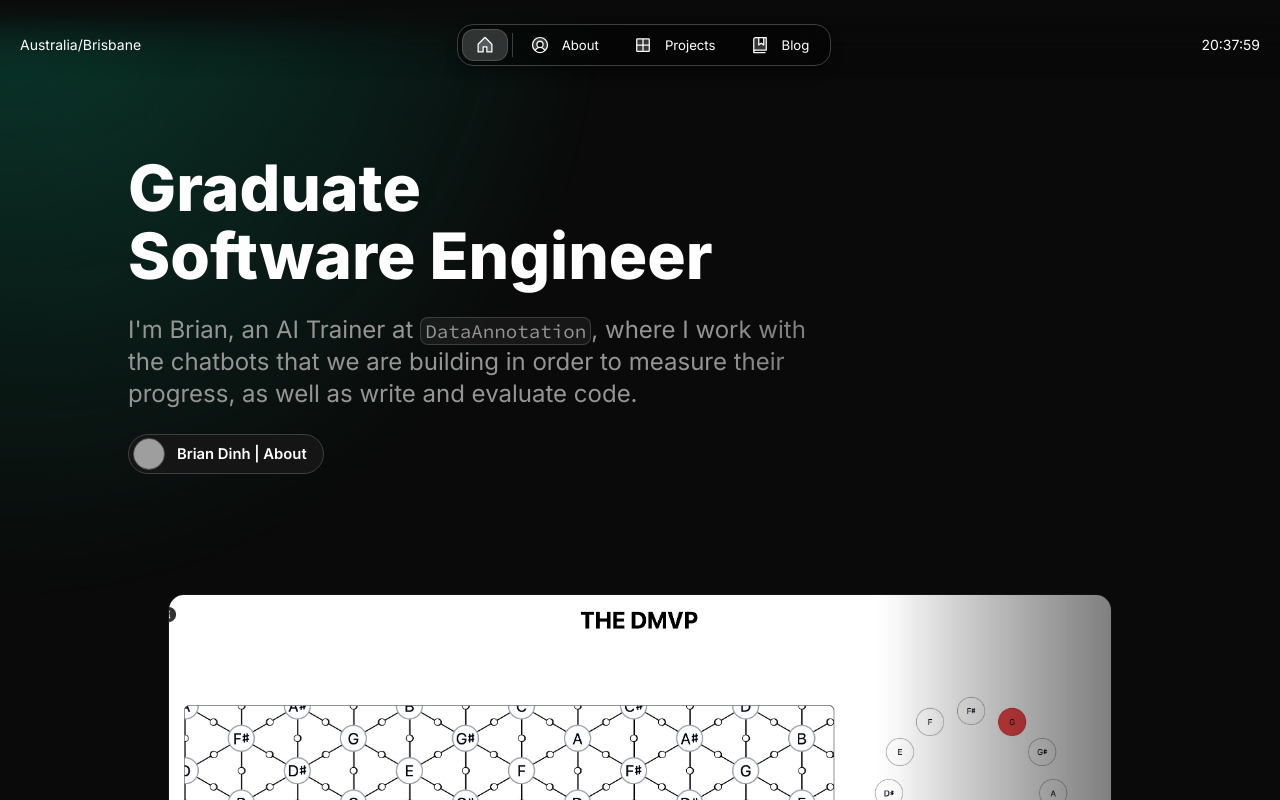
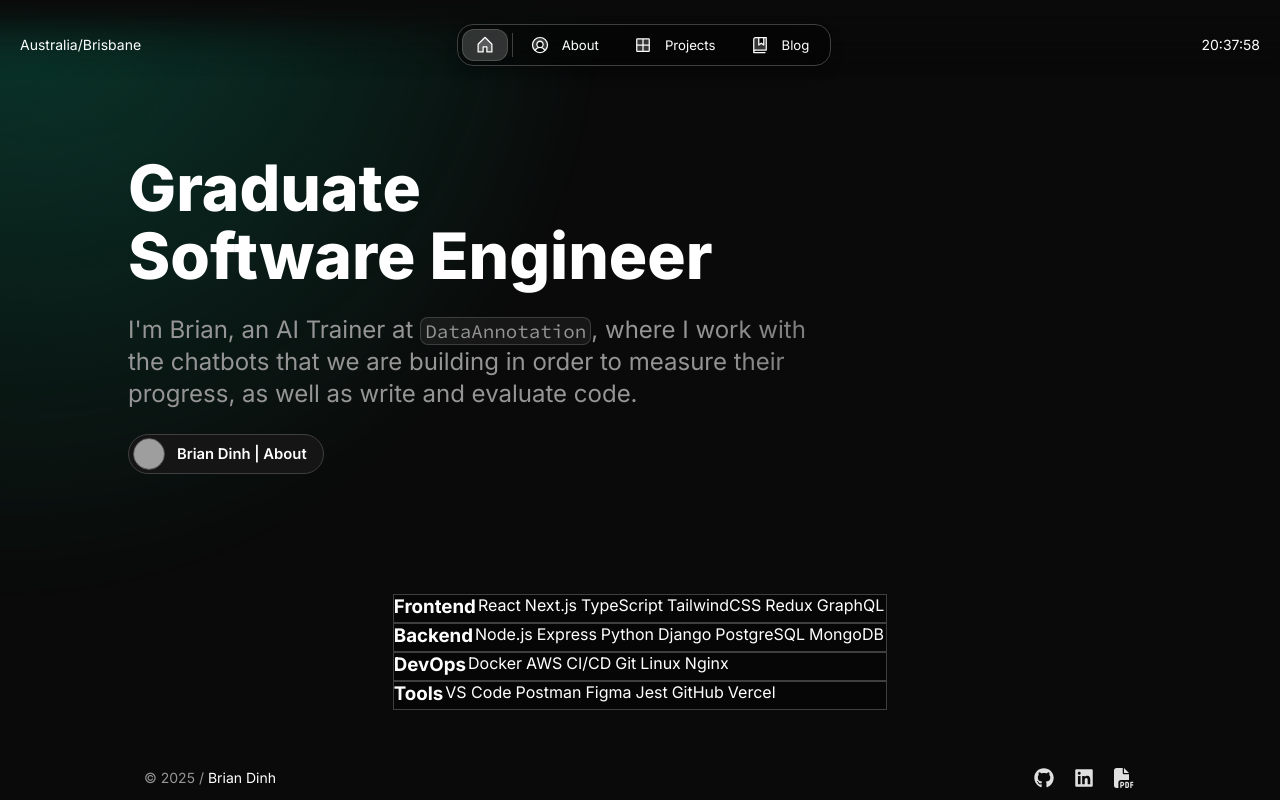
Before and after one commit to tdinh33/brian-portfolio, a Next.js app: page / in a window 1280 px wide. Shown: the top 800 px of the page. Built offline with nearby package versions, Linux system fonts and the light colour scheme; grey boxes are pictures that could not be loaded.

Commit message:
added techstack (incomplete)

```diff
--- a/src/app/page.tsx
+++ b/src/app/page.tsx
@@ -7,7 +7,7 @@ import { baseURL, routes } from "@/app/resources";
 import { home, about, person, newsletter } from "@/app/resources/content";
 import { Mailchimp } from "@/components";
 import { Posts } from "@/components/blog/Posts";
-
+import { TechStack } from "@/components";
 export async function generateMetadata() {
   const title = home.title;
   const description = home.description;
@@ -97,10 +97,14 @@ export default function Home() {
           </RevealFx>
         </Column>
       </Column>
-      <RevealFx translateY="16" delay={0.6}>
-        <Projects range={[1, 1]} />
+
+
+      <RevealFx translateY="16" delay={1.6}>
+        {/* <Projects range={[1, 1]} /> */}
+        <TechStack />
       </RevealFx>
-      {routes["/blog"] && (
+
+      {/* {routes["/blog"] && (
         <Flex fillWidth gap="24" mobileDirection="column">
           <Flex flex={1} paddingLeft="l">
             <Heading as="h2" variant="display-strong-xs" wrap="balance">
@@ -111,8 +115,10 @@ export default function Home() {
             <Posts range={[1, 2]} columns="2" />
           </Flex>
         </Flex>
-      )}
-      <Projects range={[2]} />
+      )} */}
+
+
+      {/* <Projects range={[2]} /> */}
       {/* {newsletter.display && <Mailchimp newsletter={newsletter} />} */}
     </Column>
   );
--- /dev/null
+++ b/src/components/TechStack.tsx
@@ -0,0 +1,44 @@
+"use client";
+
+import { Card } from "@/once-ui/components";
+
+const technologies = [
+  {
+    category: "Frontend",
+    skills: ["React", "Next.js", "TypeScript", "TailwindCSS", "Redux", "GraphQL"],
+  },
+  {
+    category: "Backend",
+    skills: ["Node.js", "Express", "Python", "Django", "PostgreSQL", "MongoDB"],
+  },
+  {
+    category: "DevOps",
+    skills: ["Docker", "AWS", "CI/CD", "Git", "Linux", "Nginx"],
+  },
+  {
+    category: "Tools",
+    skills: ["VS Code", "Postman", "Figma", "Jest", "GitHub", "Vercel"],
+  },
+]
+
+export default function TechStack() {
+  return (
+    <div className="grid gap-6 md:grid-cols-2">
+      {technologies.map((tech) => (
+        <Card key={tech.category} className="p-6">
+          <h3 className="text-lg font-semibold mb-4">{tech.category}</h3>
+          <div className="flex flex-wrap gap-2">
+            {tech.skills.map((skill) => (
+              <span
+                key={skill}
+                className="inline-flex items-center rounded-md bg-primary/10 px-2 py-1 text-sm font-medium text-primary ring-1 ring-inset ring-primary/20"
+              >
+                {skill}
+              </span>
+            ))}
+          </div>
+        </Card>
+      ))}
+    </div>
+  )
+}
--- a/src/components/index.ts
+++ b/src/components/index.ts
@@ -1,5 +1,6 @@
 export { Header } from "@/components/Header";
 export { Footer } from "@/components/Footer";
+export { default as TechStack } from "@/components/TechStack";
 export { Mailchimp } from "@/components/Mailchimp";
 export { ProjectCard } from "@/components/ProjectCard";
 export { HeadingLink } from "@/components/HeadingLink";
```
